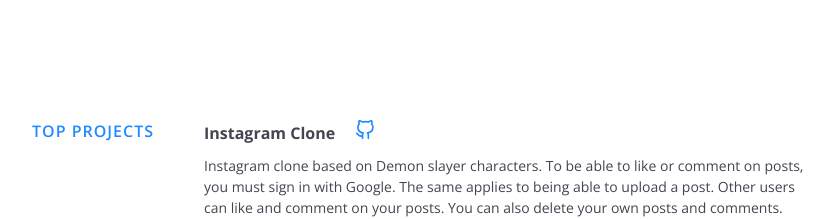
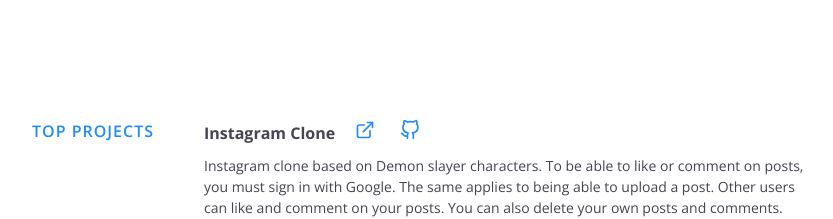
Before and after one commit to mirayatech/V3-Portfolio, a React (Vite) app: page / in a window 1280 px wide. Shown: the part 1580-1799 px from the top of the page, without its empty margins (222-1055 px from the left). Built offline with nearby package versions, Linux system fonts and the light colour scheme.

Commit message:
feat: add link to instagram project

```diff
--- a/src/components/projects/projects.tsx
+++ b/src/components/projects/projects.tsx
@@ -15,17 +15,17 @@
           <div className="project__wrapper">
             <h3>Instagram Clone</h3>{" "}
             <span>
-              {/* <FiExternalLink className="arrow" /> */}
+              <a
+                href="https://instagram-demonslayer.vercel.app/"
+                target="_blank"
+              >
+                <FiExternalLink className="arrow" />
+              </a>
               <a
                 href="https://github.com/mirayatech/Instagram-Clone"
                 target="_blank"
               >
-                <a
-                  href="https://github.com/mirayatech/Instagram-Clone"
-                  target="_blank"
-                >
-                  <FiGithub className="arrow" />
-                </a>
+                <FiGithub className="arrow" />
               </a>
             </span>
           </div>
```
